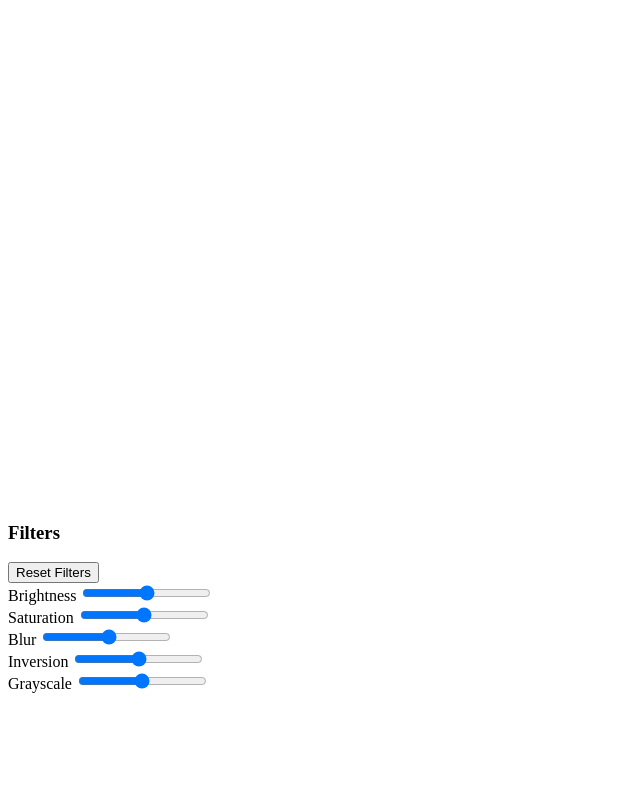
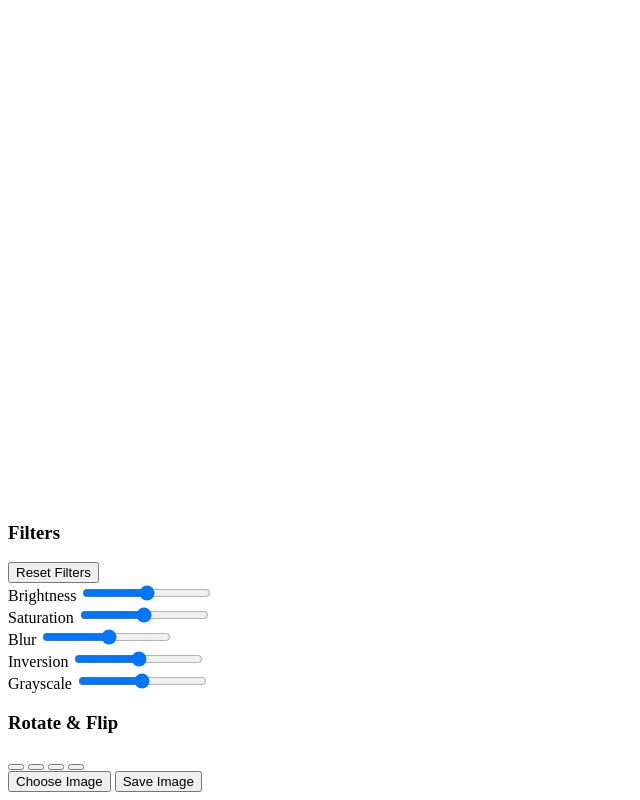
Before and after one commit to Pradeep743/Project-Image-Editing-Tool, a plain HTML site: page index.html in a window 1280 px wide. Shown: the part 68-868 px from the top of the page, without its empty margins (0-640 px from the left). Before the commit the page ends 800 px from the top, so only its background shows below. Drawn offline with Linux system fonts and the light colour scheme.

Commit message:
updated html

```diff
--- a/index.html
+++ b/index.html
@@ -39,7 +39,22 @@
                         <input class="toolbar-input" type="range" id="grayscale" min="0" max="100">
                     </div>
                 </div>
-
+                <div class="rotate">
+                    <h3 class="title">Rotate & Flip</h3>
+                    <div class="options">
+                        <button class="btn btn-left" id="left"><i class='bx bx-rotate-right '></i></button>
+                        <button class="btn btn-right" id="right"><i class='bx bx-rotate-right'></i></button>
+                        <button class="btn btn-horizontal" id="horizontal"><i class='bx bx-reflect-vertical'></i></button>
+                        <button class="btn btn-vertical" id="vertical"><i class='bx bx-reflect-horizontal'></i></button>
+                    </div>
+                </div>
+                <div class="controls">
+                    <div class="row">
+                        <input type="file" class="file-input" accept="image/*" hidden>
+                        <button class="choose-img">Choose Image</button>
+                        <button class="save-img">Save Image</button>
+                    </div>
+                </div>
             </div>
         </div>
     </div>
```
